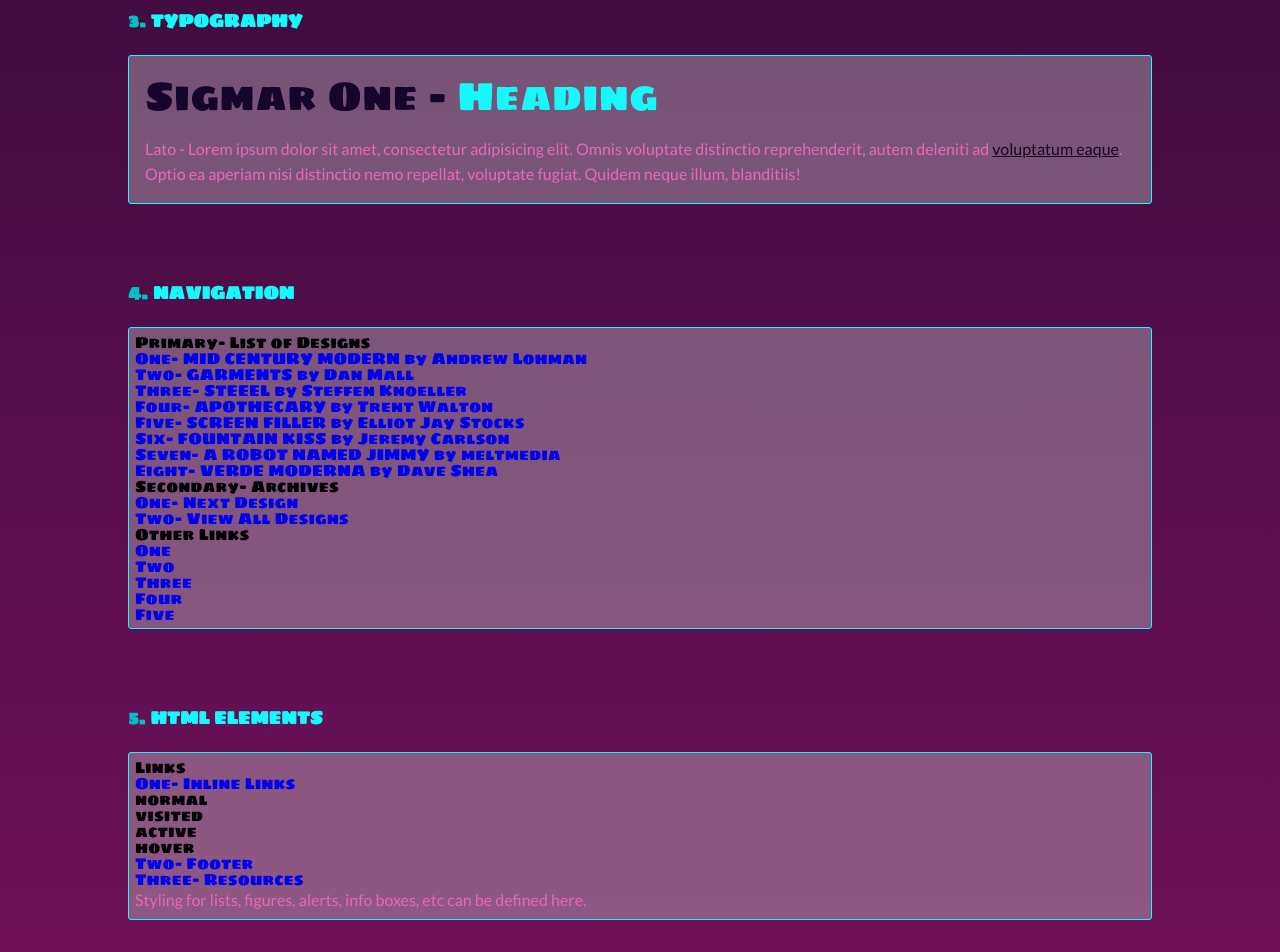
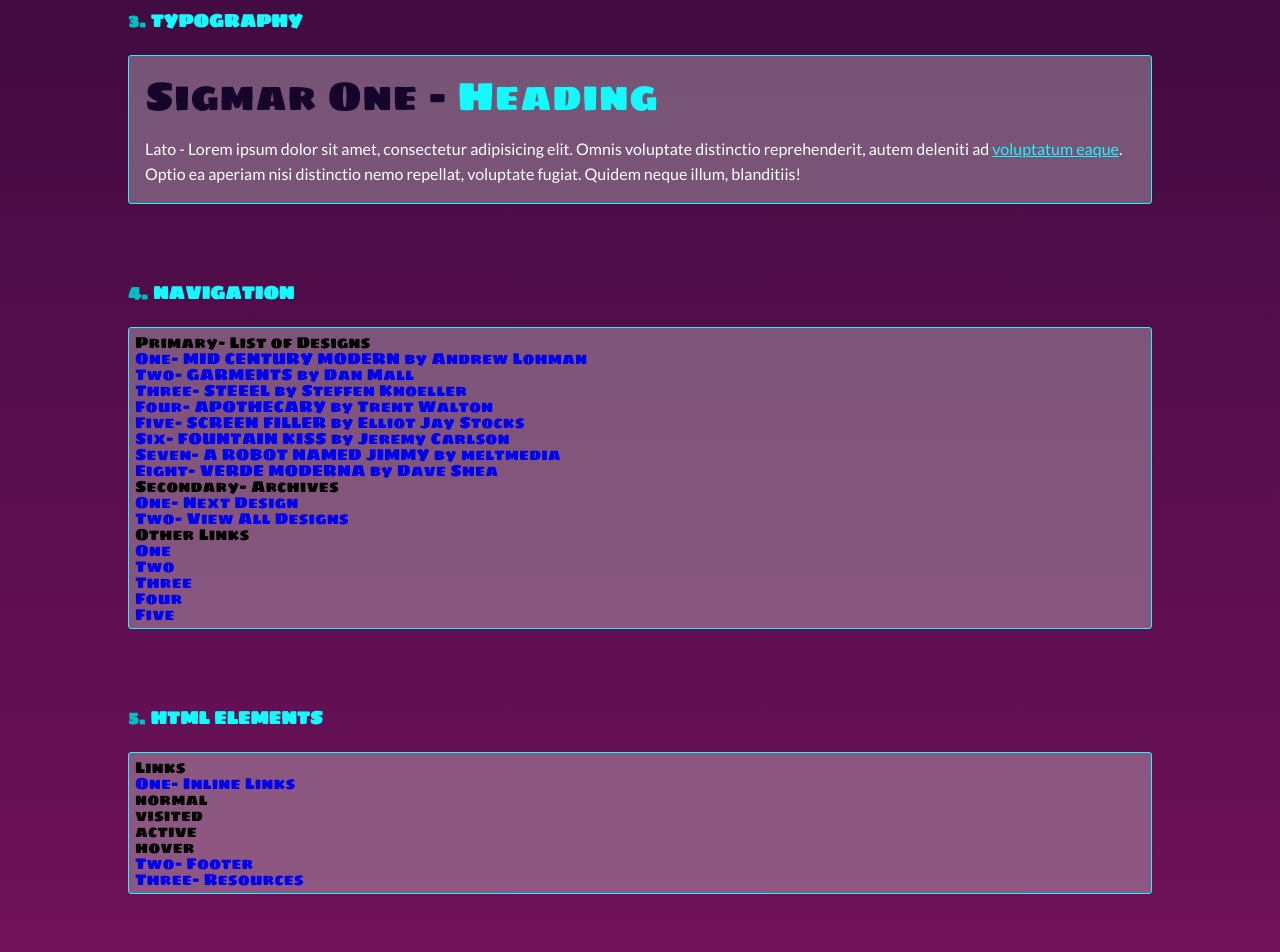
Before and after one commit to ashleyrigby/csszengarden, a website built with Parcel: page style-guide-template/src/index.html in a window 1280 px wide. Shown: the part 920-1872 px from the top of the page. Built offline with nearby package versions, Linux system fonts and the light colour scheme.

Commit message:
minor changes to index and typogtaphy

```diff
--- a/style-guide-template/src/index.html
+++ b/style-guide-template/src/index.html
@@ -18,8 +18,6 @@
   </head>
   <body>
     <header>
-      <div class="cd-logo"><img src="assets/logo.svg" alt="Logo" /></div>
-
       <nav>
         <ul class="cd-main-nav">
           <li><a href="#colors">Colors</a></li>
@@ -137,10 +135,6 @@
               <li><a href="#">Three- Resources</a></li>
             </ul>
           </div>
-          <p>
-            Styling for lists, figures, alerts, info boxes, etc can be defined
-            here.
-          </p>
         </div>
       </section>
 
--- a/style-guide-template/src/scss/partials/typography.scss
+++ b/style-guide-template/src/scss/partials/typography.scss
@@ -52,10 +52,10 @@ p {
   font-family: $secondary-font;
   font-size: 1.4rem;
   line-height: 1.4;
-  color: lighten($color-2, 25%);
+  color: $color-5;
 
   a {
-    color: $color-1;
+    color: $color-4;
     text-decoration: underline;
   }
 
```
